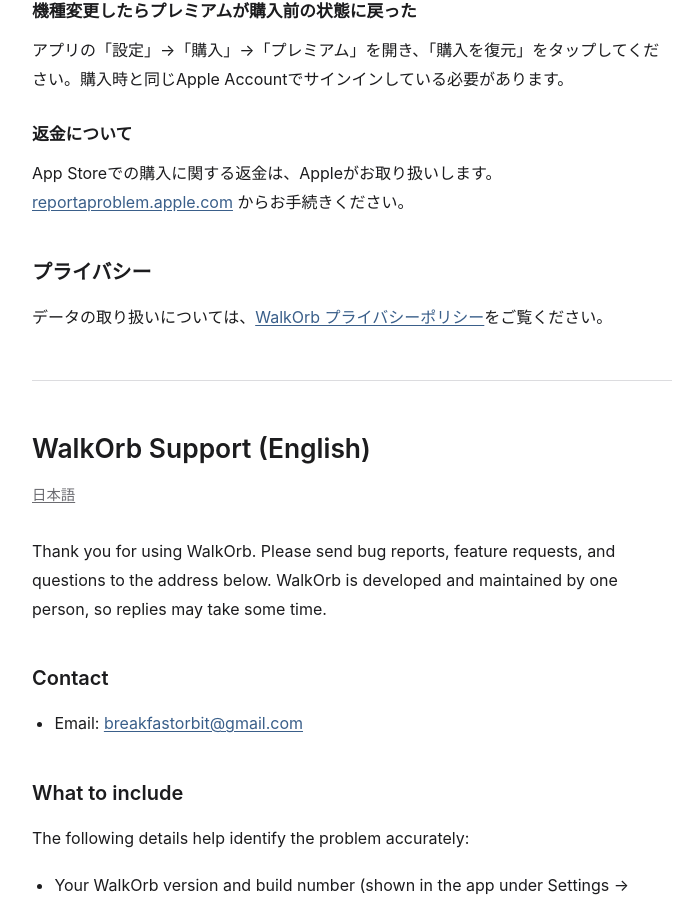
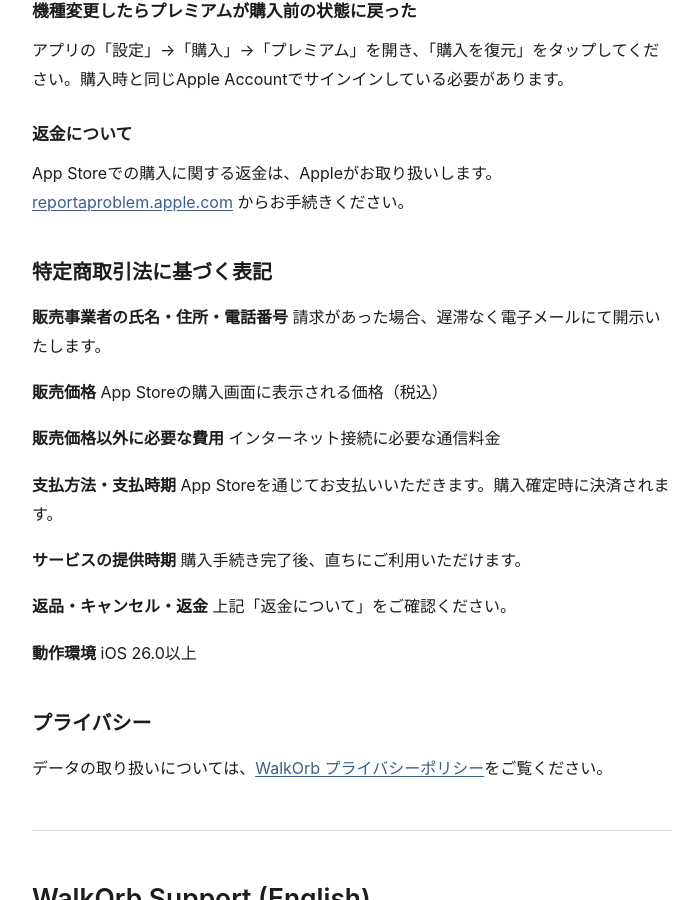
Before and after one commit to breakfast-orbit/breakfast-orbit.github.io, a Jekyll site: the page built from walkorb/support/index.md, in a window 1280 px wide and 900 px high, scrolled down 1231 px. Shown: the whole window, without its empty margins (288-987 px from the left). Built offline with Jekyll 4.4.1, drawn with Linux system fonts in a browser that asks for light colours.

Commit message:
WalkOrbサポートページに特定商取引法に基づく表記を追加

```diff
--- a/walkorb/support/index.md
+++ b/walkorb/support/index.md
@@ -42,6 +42,29 @@
 ### 返金について
 
 App Storeでの購入に関する返金は、Appleがお取り扱いします。[reportaproblem.apple.com](https://reportaproblem.apple.com/) からお手続きください。
+
+## 特定商取引法に基づく表記
+
+**販売事業者の氏名・住所・電話番号**
+請求があった場合、遅滞なく電子メールにて開示いたします。
+
+**販売価格**
+App Storeの購入画面に表示される価格（税込）
+
+**販売価格以外に必要な費用**
+インターネット接続に必要な通信料金
+
+**支払方法・支払時期**
+App Storeを通じてお支払いいただきます。購入確定時に決済されます。
+
+**サービスの提供時期**
+購入手続き完了後、直ちにご利用いただけます。
+
+**返品・キャンセル・返金**
+上記「返金について」をご確認ください。
+
+**動作環境**
+iOS 26.0以上
 
 ## プライバシー
 
```
